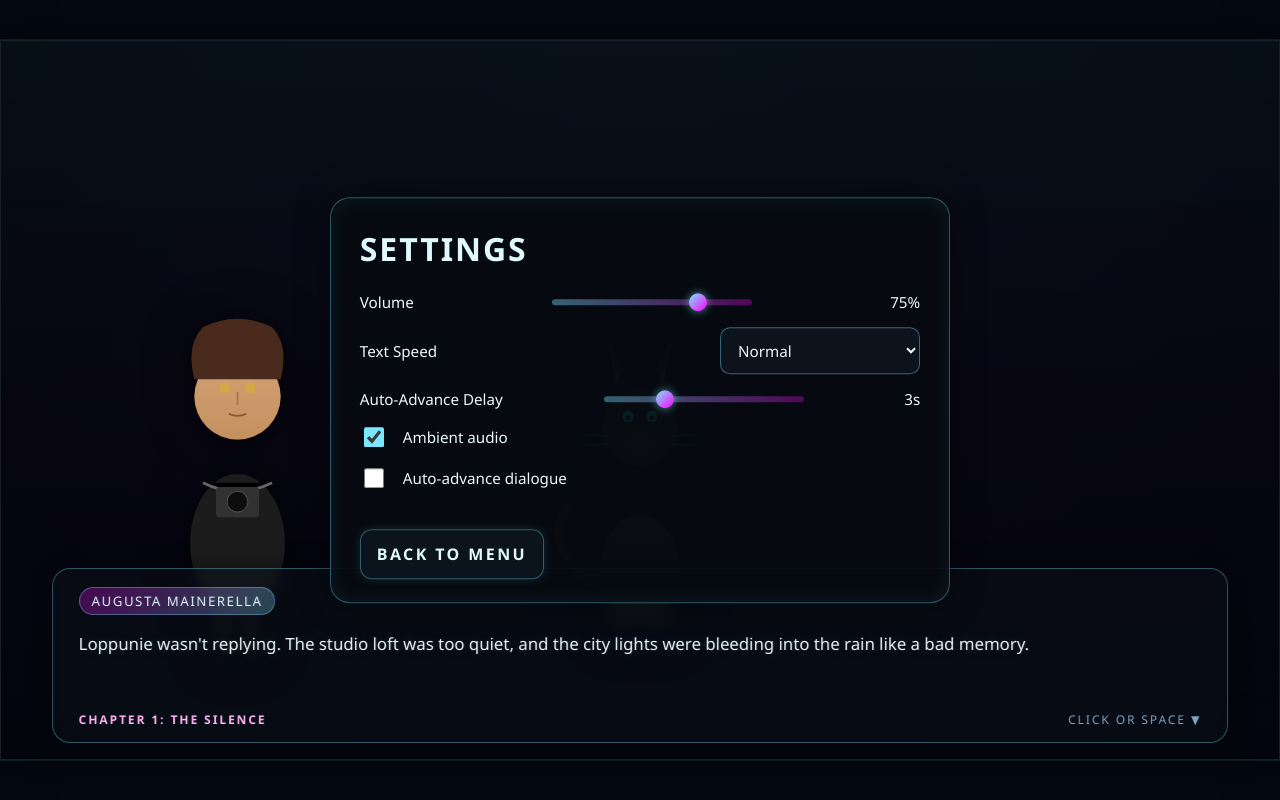
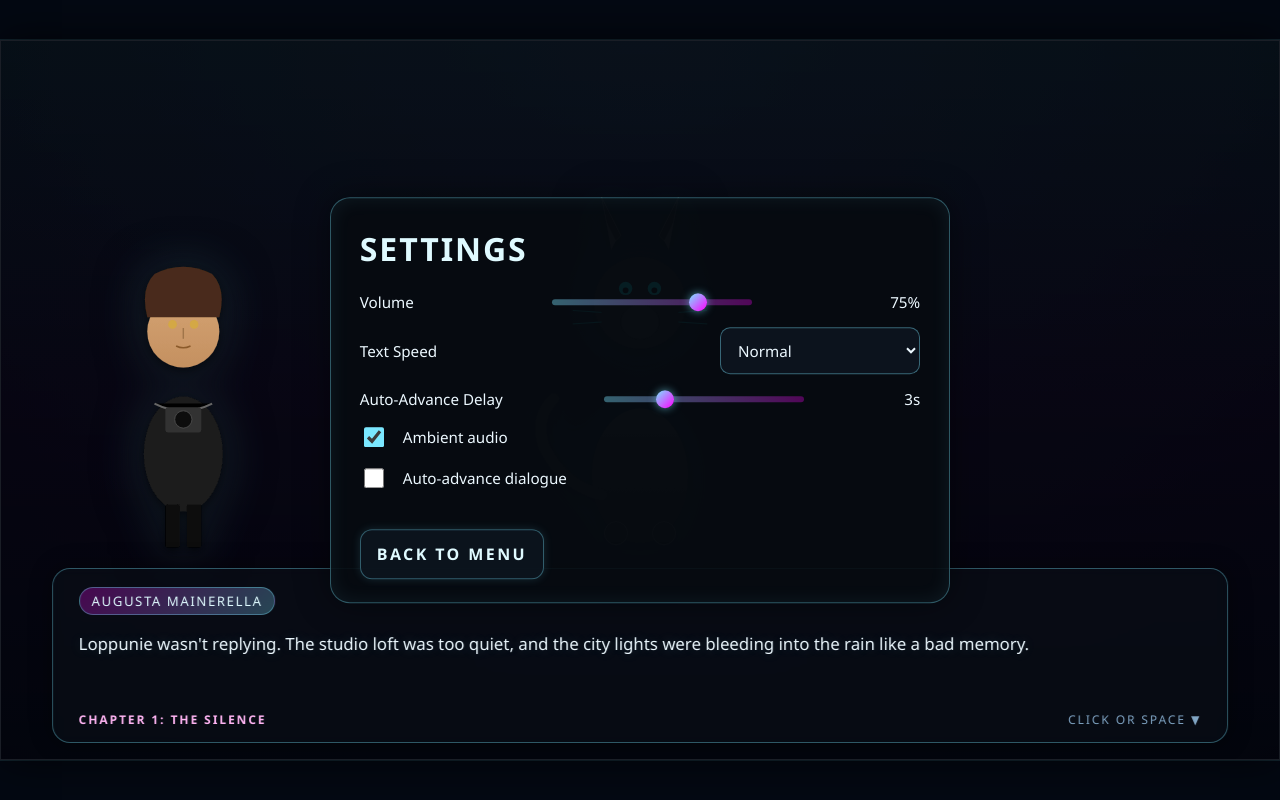
Before and after one commit to a69481645-ops/Augusta-Mainerella-First-Case, a plain HTML site: page index.html in a window 1280 px wide. Both pictures are taken after a click on the button "NEW GAME". Drawn offline with Linux system fonts and the light colour scheme.

Commit message:
Optimize character placement, screen composition, and scene balance for cinematic dialogue staging.

```diff
--- a/main.js
+++ b/main.js
@@ -21,8 +21,8 @@ const chapters = [
     title: "Chapter 2: Firewall Bleed",
     background: "linear-gradient(180deg, rgba(12,10,14,0.5), rgba(15,10,26,0.82)), url('assets/chapters/city-night.svg') center center / cover no-repeat",
     characters: {
-      left: { name: "Augusta Mainerella", image: "assets/characters/augusta.svg", visible: true },
-      center: { name: "Cideon Minx", image: "assets/characters/cideon.svg", visible: true },
+      left: { name: "Cideon Minx", image: "assets/characters/cideon.svg", visible: true },
+      center: { name: "Augusta Mainerella", image: "assets/characters/augusta.svg", visible: true },
       right: { name: "Officer Shepherd", image: "assets/characters/shepherd.svg", visible: true }
     },
     dialogue: [
@@ -37,9 +37,9 @@ const chapters = [
     title: "Chapter 3: Spyjewel",
     background: "linear-gradient(180deg, rgba(6,9,17,0.52), rgba(12,16,28,0.84)), url('assets/chapters/loft-interior.svg') center center / cover no-repeat",
     characters: {
-      left: { name: "Augusta Mainerella", image: "assets/characters/augusta.svg", visible: true },
+      left: { name: "Agent Rouge", image: "assets/characters/rouge.svg", visible: true },
       center: { name: "Coptcat", image: "assets/characters/coptcat.svg", visible: true },
-      right: { name: "Agent Rouge", image: "assets/characters/rouge.svg", visible: true }
+      right: { name: "Augusta Mainerella", image: "assets/characters/augusta.svg", visible: true }
     },
     dialogue: [
       { speaker: "Augusta Mainerella", text: "The only person who ever made this kind of thing feel like a rule-book was my ancestor. We have a codeword. Spyjewel." },
@@ -67,9 +67,9 @@ const chapters = [
     title: "Chapter 5: The Line",
     background: "linear-gradient(180deg, rgba(13,10,17,0.52), rgba(18,13,24,0.84)), url('assets/chapters/velvet-onyx.svg') center center / cover no-repeat",
     characters: {
-      left: { name: "Augusta Mainerella", image: "assets/characters/augusta.svg", visible: true },
+      left: { name: "Sonic", image: "assets/characters/sonic.svg", visible: true },
       center: { name: "Cleo Habessha", image: "assets/characters/cleo.svg", visible: true },
-      right: { name: "Sonic", image: "assets/characters/sonic.svg", visible: true }
+      right: { name: "Augusta Mainerella", image: "assets/characters/augusta.svg", visible: true }
     },
     dialogue: [
       { speaker: "Cleo Habessha", text: "I don't traffic human beings. I sell nights, not flesh. Forced human slavery is a line I will not cross, and Vance made his mistake when he thought my curtain call could be bought." },
@@ -82,8 +82,8 @@ const chapters = [
     title: "Chapter 6: Blackout",
     background: "linear-gradient(180deg, rgba(12,14,18,0.52), rgba(15,20,26,0.85)), url('assets/chapters/alley-rain.svg') center center / cover no-repeat",
     characters: {
-      left: { name: "Augusta Mainerella", image: "assets/characters/augusta.svg", visible: true },
-      center: { name: "Sabrina Shadowcoat", image: "assets/characters/sabrina.svg", visible: true },
+      left: { name: "Sabrina Shadowcoat", image: "assets/characters/sabrina.svg", visible: true },
+      center: { name: "Augusta Mainerella", image: "assets/characters/augusta.svg", visible: true },
       right: { name: "Sonic", image: "assets/characters/sonic.svg", visible: true }
     },
     dialogue: [
@@ -97,9 +97,9 @@ const chapters = [
     title: "Chapter 7: Vault Breach",
     background: "linear-gradient(180deg, rgba(10,13,18,0.5), rgba(14,19,28,0.76)), url('assets/chapters/vault.svg') center center / cover no-repeat",
     characters: {
-      left: { name: "Augusta Mainerella", image: "assets/characters/augusta.svg", visible: true },
+      left: { name: "Silas Flint", image: "assets/characters/silas.svg", visible: true },
       center: { name: "Sonic", image: "assets/characters/sonic.svg", visible: true },
-      right: { name: "Silas Flint", image: "assets/characters/silas.svg", visible: true }
+      right: { name: "Augusta Mainerella", image: "assets/characters/augusta.svg", visible: true }
     },
     dialogue: [
       { speaker: "Silas Flint", text: "This vault belongs to the family. You are not walking out of it. We have guns and an empty conscience." },
@@ -113,9 +113,9 @@ const chapters = [
     title: "Chapter 8: Captive",
     background: "linear-gradient(180deg, rgba(7,8,12,0.56), rgba(15,12,18,0.8)), url('assets/chapters/dungeon.svg') center center / cover no-repeat",
     characters: {
-      left: { name: "Augusta Mainerella", image: "assets/characters/augusta.svg", visible: true },
-      center: { name: "Loppunie", image: "assets/characters/loppunie.svg", visible: true },
-      right: { name: "Baron Vance", image: "assets/characters/vance.svg", visible: true }
+      left: { name: "Loppunie", image: "assets/characters/loppunie.svg", visible: true },
+      center: { name: "Baron Vance", image: "assets/characters/vance.svg", visible: true },
+      right: { name: "Augusta Mainerella", image: "assets/characters/augusta.svg", visible: true }
     },
     dialogue: [
       { speaker: "Loppunie", text: "Augusta... I kept thinking they would never make it. I could hear the city through the walls, but not my own heartbeat." },
@@ -143,9 +143,9 @@ const chapters = [
     title: "Chapter 10: Collapse",
     background: "linear-gradient(180deg, rgba(10,9,15,0.54), rgba(18,10,18,0.8)), url('assets/chapters/mansion.svg') center center / cover no-repeat",
     characters: {
-      left: { name: "Augusta Mainerella", image: "assets/characters/augusta.svg", visible: true },
-      center: { name: "Agent Rouge", image: "assets/characters/rouge.svg", visible: true },
-      right: { name: "Cleo Habessha", image: "assets/characters/cleo.svg", visible: true }
+      left: { name: "Agent Rouge", image: "assets/characters/rouge.svg", visible: true },
+      center: { name: "Cleo Habessha", image: "assets/characters/cleo.svg", visible: true },
+      right: { name: "Augusta Mainerella", image: "assets/characters/augusta.svg", visible: true }
     },
     dialogue: [
       { speaker: "Agent Rouge", text: "Task force is clearing the mansion. The operation is falling apart in real time. We have the evidence, the witness, and the exit window." },
@@ -158,9 +158,9 @@ const chapters = [
     title: "Chapter 11: Restored",
     background: "linear-gradient(180deg, rgba(8,9,18,0.54), rgba(10,9,17,0.84)), url('assets/chapters/white-backdrop.svg') center center / cover no-repeat",
     characters: {
-      left: { name: "Augusta Mainerella", image: "assets/characters/augusta.svg", visible: true },
-      center: { name: "Loppunie", image: "assets/characters/loppunie.svg", visible: true },
-      right: { name: "Madonna", image: "assets/characters/madonna.svg", visible: true }
+      left: { name: "Loppunie", image: "assets/characters/loppunie.svg", visible: true },
+      center: { name: "Madonna", image: "assets/characters/madonna.svg", visible: true },
+      right: { name: "Augusta Mainerella", image: "assets/characters/augusta.svg", visible: true }
     },
     dialogue: [
       { speaker: "Loppunie", text: "I can feel my limbs again. The weight is gone. There is no chain left inside me but the one that tells me where I belong, and I know where that is now." },
@@ -173,8 +173,8 @@ const chapters = [
     title: "Chapter 12: Record",
     background: "linear-gradient(180deg, rgba(7,9,14,0.58), rgba(15,20,28,0.88)), url('assets/chapters/night-city.svg') center center / cover no-repeat",
     characters: {
-      left: { name: "Augusta Mainerella", image: "assets/characters/augusta.svg", visible: true },
-      center: { name: "Coptcat", image: "assets/characters/coptcat.svg", visible: true },
+      left: { name: "Coptcat", image: "assets/characters/coptcat.svg", visible: true },
+      center: { name: "Augusta Mainerella", image: "assets/characters/augusta.svg", visible: true },
       right: { name: "Cideon Minx", image: "assets/characters/cideon.svg", visible: true }
     },
     dialogue: [
@@ -188,9 +188,9 @@ const chapters = [
     title: "Epilogue: Personal Agency",
     background: "linear-gradient(180deg, rgba(8,9,17,0.56), rgba(16,10,20,0.86)), url('assets/chapters/white-backdrop.svg') center center / cover no-repeat",
     characters: {
-      left: { name: "Augusta Mainerella", image: "assets/characters/augusta.svg", visible: true },
-      center: { name: "Loppunie", image: "assets/characters/loppunie.svg", visible: true },
-      right: { name: "Coptcat", image: "assets/characters/coptcat.svg", visible: true }
+      left: { name: "Loppunie", image: "assets/characters/loppunie.svg", visible: true },
+      center: { name: "Coptcat", image: "assets/characters/coptcat.svg", visible: true },
+      right: { name: "Augusta Mainerella", image: "assets/characters/augusta.svg", visible: true }
     },
     dialogue: [
       { speaker: "Coptcat", text: "The sacred right of personal agency is not a slogan. It is the door. It is the law of the body, the breath, and the future. Walk through it and keep your name." },
--- a/style.css
+++ b/style.css
@@ -173,19 +173,21 @@ select {
   inset: 0;
   z-index: 2;
   pointer-events: none;
+  display: flex;
+  align-items: flex-end;
+  justify-content: space-between;
+  padding: 0 3% 0 3%;
 }
 
 .character-sprite {
-  position: absolute;
-  bottom: 0;
-  width: 27%;
-  max-width: 430px;
-  min-width: 220px;
+  height: 100%;
+  max-height: 95%;
   object-fit: contain;
-  filter: drop-shadow(0 0 24px rgba(0, 0, 0, 0.45));
+  filter: drop-shadow(0 4px 24px rgba(0, 0, 0, 0.5)) drop-shadow(0 0 20px rgba(122, 231, 255, 0.15));
   transform-origin: bottom center;
   transition: transform 0.4s cubic-bezier(0.34, 1.56, 0.64, 1), opacity 0.3s ease;
   opacity: 0;
+  width: 0;
 }
 
 .character-sprite.visible {
@@ -193,18 +195,30 @@ select {
 }
 
 #charLeft {
-  left: 5%;
+  width: 24%;
+  max-width: 380px;
+  transform: scaleX(-1) translateY(2%);
+}
+
+#charLeft.visible {
+  transform: scaleX(-1) translateY(0);
 }
 
 #charCenter {
-  left: 50%;
-  transform: translateX(-50%) scale(1.12);
-  width: 22%;
-  min-width: 180px;
+  width: 32%;
+  max-width: 480px;
+  flex-grow: 0;
+  flex-shrink: 0;
 }
 
 #charRight {
-  right: 4%;
+  width: 24%;
+  max-width: 380px;
+  transform: translateY(2%);
+}
+
+#charRight.visible {
+  transform: translateY(0);
 }
 
 .rain-effect {
@@ -421,9 +435,20 @@ input[type="range"]::-moz-range-thumb {
     width: min(94%, 1180px);
   }
 
-  .character-sprite {
+  .character-layer {
+    padding: 0 2% 0 2%;
+  }
+
+  #charLeft {
+    width: 26%;
+  }
+
+  #charCenter {
     width: 30%;
-    min-width: 180px;
+  }
+
+  #charRight {
+    width: 26%;
   }
 }
 
@@ -456,4 +481,20 @@ input[type="range"]::-moz-range-thumb {
     flex-direction: column;
     align-items: flex-start;
   }
+
+  .character-layer {
+    padding: 0 1% 0 1%;
+  }
+
+  #charLeft {
+    width: 28%;
+  }
+
+  #charCenter {
+    width: 32%;
+  }
+
+  #charRight {
+    width: 28%;
+  }
 }
```
